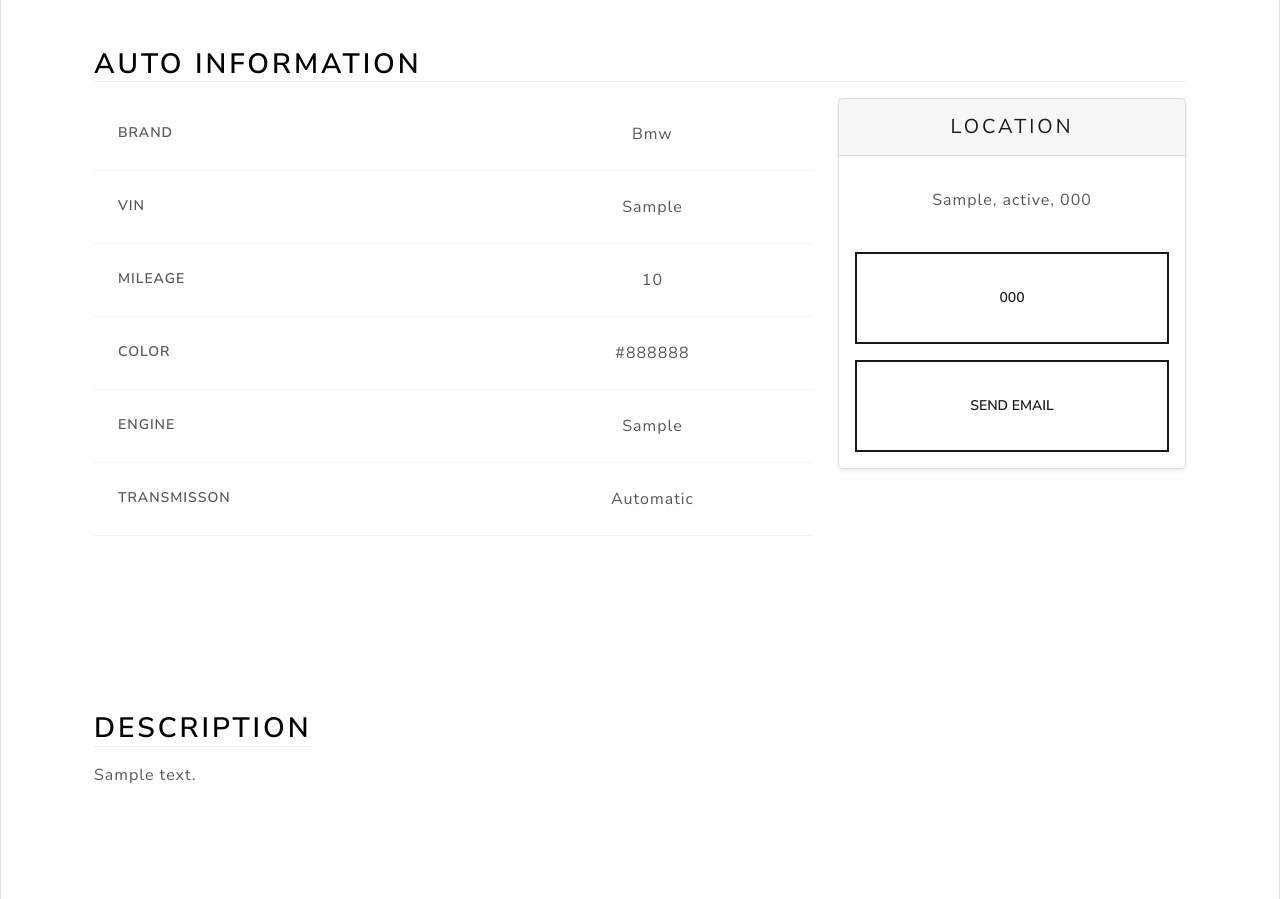
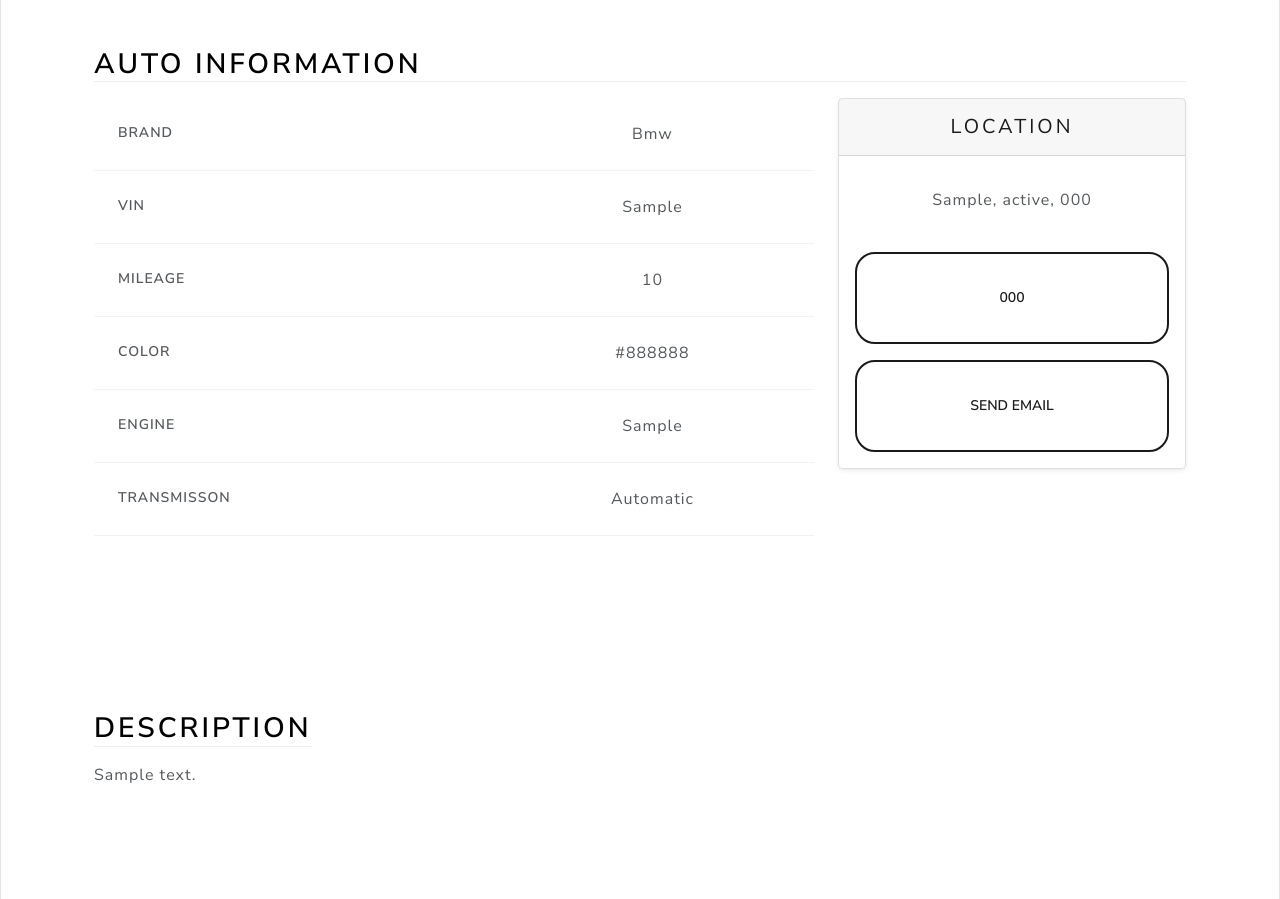
Before and after one commit to anirudh201/automaxproject, a Django app: page /listing/00000000-0000-0000-0000-000000000001/ in a window 1280 px wide. Shown: the part 665-1564 px from the top of the page. Run offline with Django 4.2, Linux system fonts and the light colour scheme; a user stored in the database is signed in; tables that the repository leaves empty hold one stand-in row (values such as "Sample post"); grey boxes marked "Sample" are stand-in pictures; some libraries are stand-ins or nearby versions.

Commit message:
Update listing.html

```diff
--- a/main/templates/views/listing.html
+++ b/main/templates/views/listing.html
@@ -66,8 +66,8 @@
                                     {{listing.location.zip_code }} </li>
                             </ul>
                             <button
-                                class="w-100 btn btn-lg btn-outline-primary my-3">{{listing.seller.phone_number}}</button>
-                            <button id="sendEmail" class="w-100 btn btn-lg btn-outline-primary">Send Email</button>
+                                class="w-100 btn btn-lg btn-outline-primary my-3" style="border-radius: 20px;">{{listing.seller.phone_number}}</button>
+                            <button id="sendEmail" class="w-100 btn btn-lg btn-outline-primary" style="border-radius: 20px;">Send Email</button>
                         </div>
                     </div>
                 </div>
```
